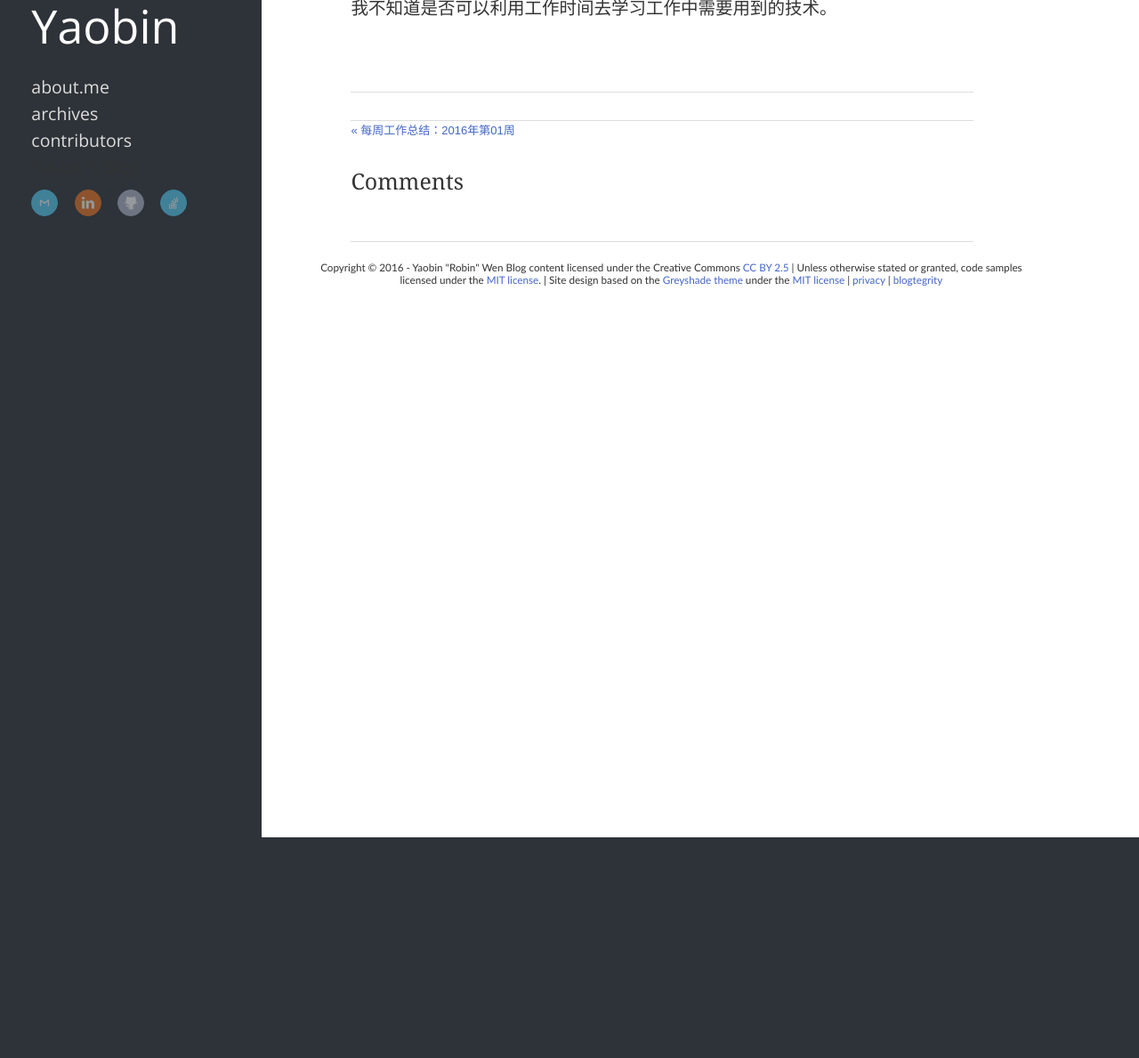
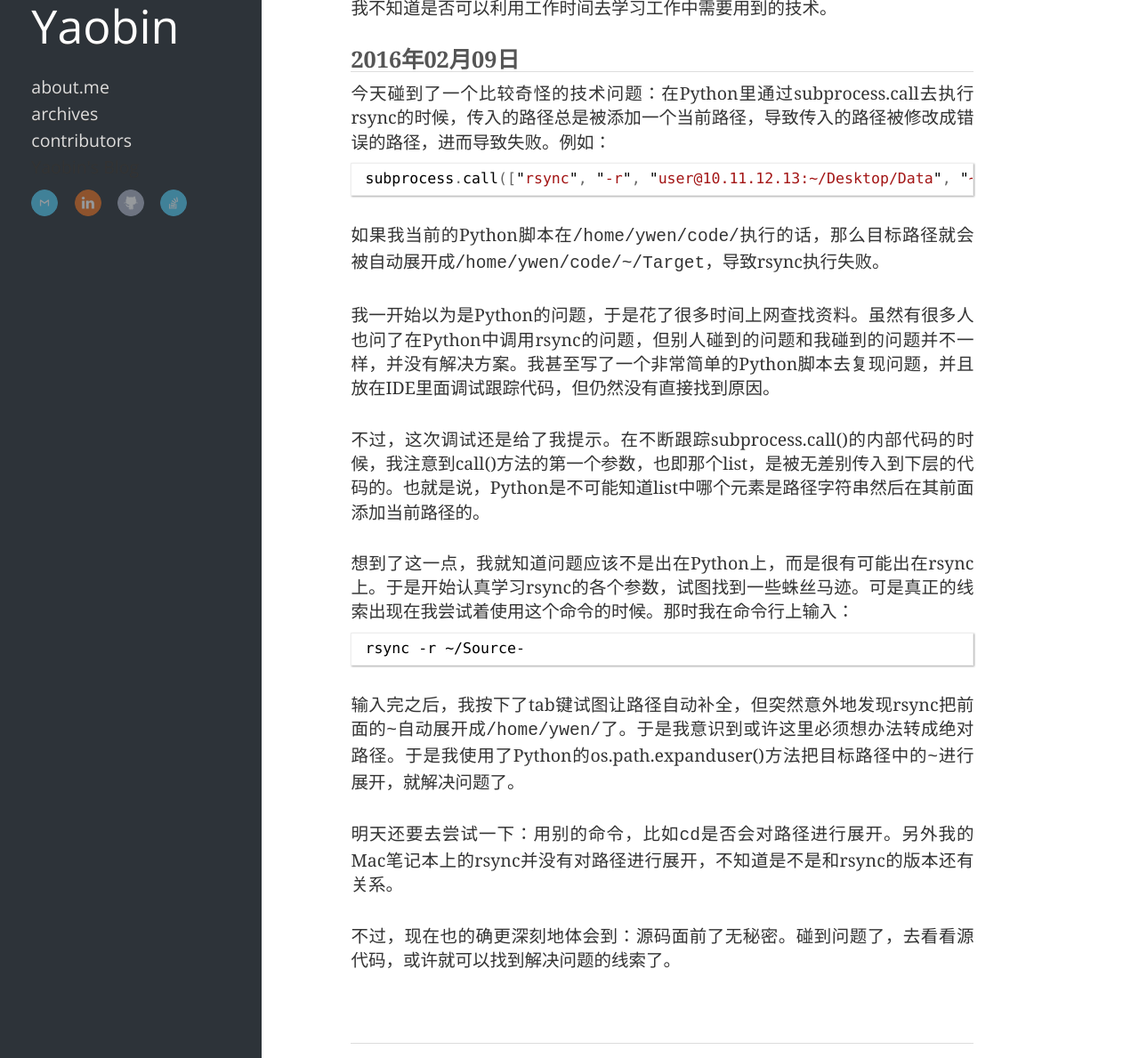
Before and after one commit to Tianhao25/yaobinwen.github.io, a Jekyll site: the page built from _posts/2016/2016-02-08-weekly-work-reflection.md, in a window 1280 px wide and 1400 px high, scrolled down 248 px, cut to the strip 211-1400 px from the top of the window. Shown: the whole strip at 89% size. Built offline with Jekyll 4.4.1, drawn with Linux system fonts in a browser that asks for light colours; nearby versions of some CDN libraries; comment, search, counter and statistics services are not loaded.

Commit message:
Weekly Reflection: 02/09/2016

````diff
--- a/_posts/2016/2016-02-08-weekly-work-reflection.md
+++ b/_posts/2016/2016-02-08-weekly-work-reflection.md
@@ -14,3 +14,27 @@ keywords: Weekly Reflection
 我今天感觉到自己的工作并没有计划性，基本上还是hacking的方式在开发。这样并不好，因为任何人都无法预期我的工作什么时候能完成，只是凭感觉觉得这样做不好。我从明天开始需要对工作做一个大致的规划，并且要跟踪执行过程中出现的异常情况。
 
 我不知道是否可以利用工作时间去学习工作中需要用到的技术。
+
+## 2016年02月09日
+
+今天碰到了一个比较奇怪的技术问题：在Python里通过subprocess.call去执行rsync的时候，传入的路径总是被添加一个当前路径，导致传入的路径被修改成错误的路径，进而导致失败。例如：
+
+```python
+subprocess.call(["rsync", "-r", "user@10.11.12.13:~/Desktop/Data", "~/Target"])
+```
+
+如果我当前的Python脚本在```/home/ywen/code/```执行的话，那么目标路径就会被自动展开成```/home/ywen/code/~/Target```，导致rsync执行失败。
+
+我一开始以为是Python的问题，于是花了很多时间上网查找资料。虽然有很多人也问了在Python中调用rsync的问题，但别人碰到的问题和我碰到的问题并不一样，并没有解决方案。我甚至写了一个非常简单的Python脚本去复现问题，并且放在IDE里面调试跟踪代码，但仍然没有直接找到原因。
+
+不过，这次调试还是给了我提示。在不断跟踪subprocess.call()的内部代码的时候，我注意到call()方法的第一个参数，也即那个list，是被无差别传入到下层的代码的。也就是说，Python是不可能知道list中哪个元素是路径字符串然后在其前面添加当前路径的。
+
+想到了这一点，我就知道问题应该不是出在Python上，而是很有可能出在rsync上。于是开始认真学习rsync的各个参数，试图找到一些蛛丝马迹。可是真正的线索出现在我尝试着使用这个命令的时候。那时我在命令行上输入：
+
+	rsync -r ~/Source-
+
+输入完之后，我按下了tab键试图让路径自动补全，但突然意外地发现rsync把前面的```~```自动展开成```/home/ywen/```了。于是我意识到或许这里必须想办法转成绝对路径。于是我使用了Python的os.path.expanduser()方法把目标路径中的```~```进行展开，就解决问题了。
+
+明天还要去尝试一下：用别的命令，比如```cd```是否会对路径进行展开。另外我的Mac笔记本上的rsync并没有对路径进行展开，不知道是不是和rsync的版本还有关系。
+
+不过，现在也的确更深刻地体会到：源码面前了无秘密。碰到问题了，去看看源代码，或许就可以找到解决问题的线索了。
````
